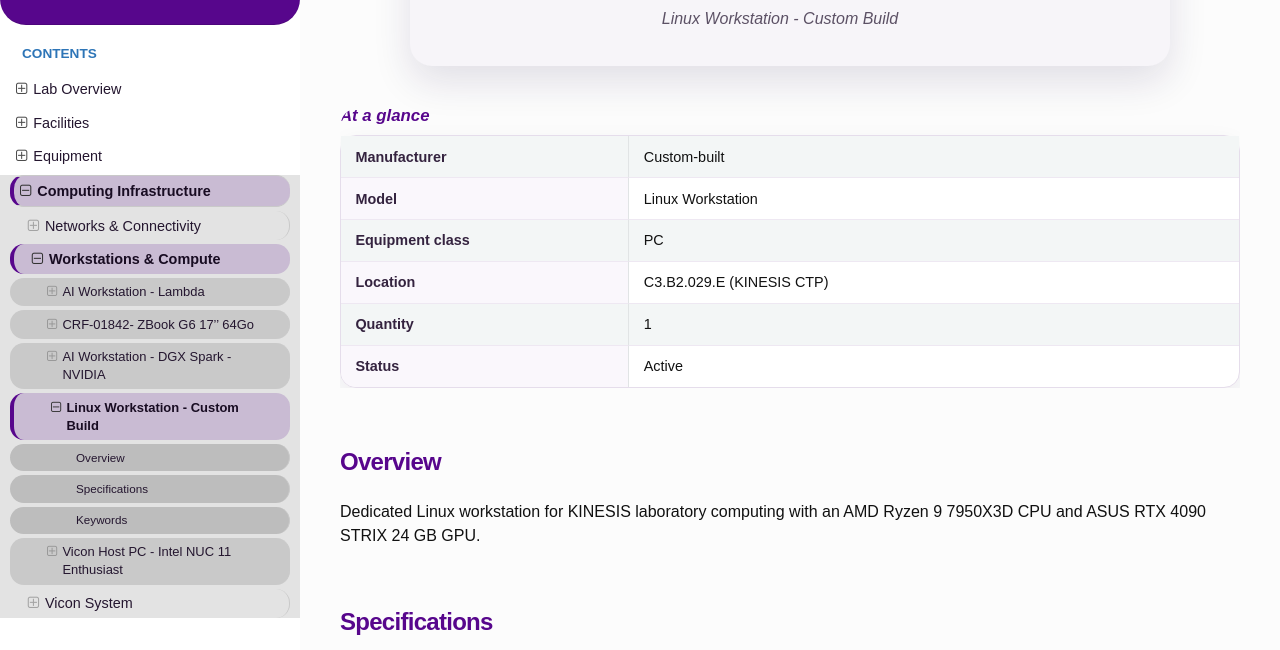
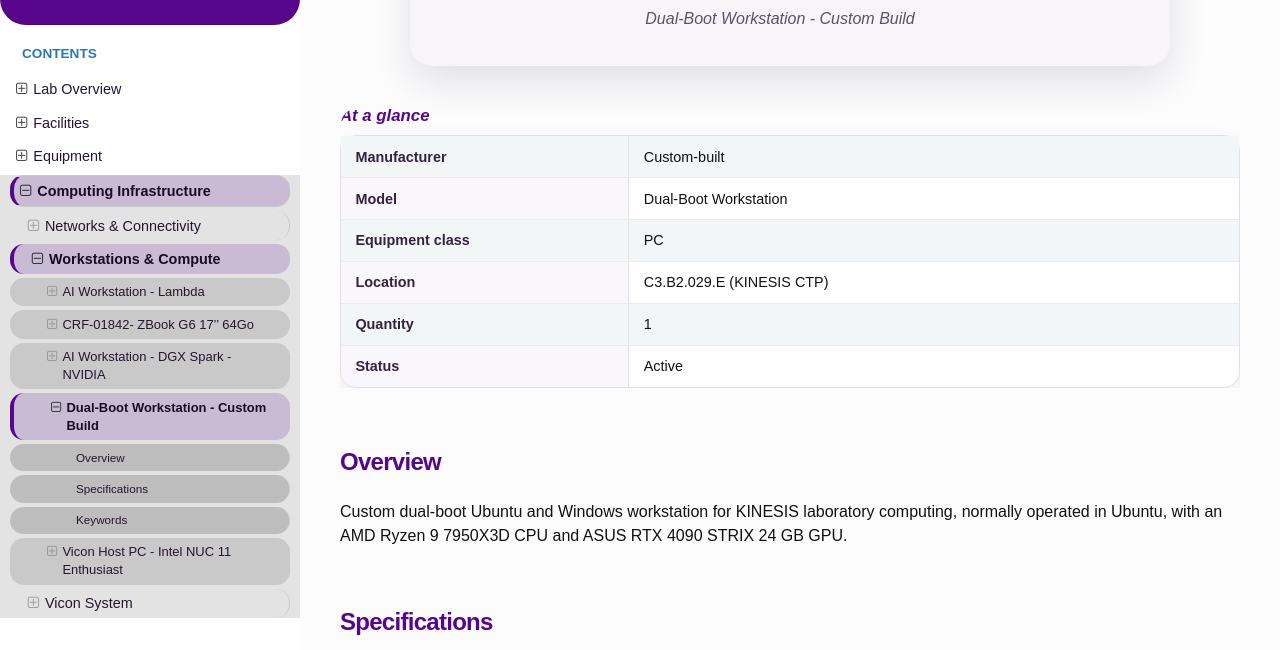
Before and after one commit to KinesisCTP/rtd-kinesis, a Sphinx documentation site: the page built from docs/source/4-computing/workstations/dual-boot-workstation.rst, in a window 1280 px wide and 900 px high, scrolled down 390 px, cut to the strip 250-900 px from the top of the window. Built offline with Sphinx 7.4.7 and the Read the Docs theme 3.1.0, drawn with Linux system fonts in a browser that asks for light colours; some of the changed text lies outside the part shown.

Commit message:
Sync public wiki from private source

```diff
--- a/docs/source/4-computing/workstations/linux-workstation.rst
+++ b/docs/source/4-computing/workstations/dual-boot-workstation.rst
@@ -1,21 +1,21 @@
 .. GENERATED FROM THE KINESIS VAULT — DO NOT EDIT THIS PAGE DIRECTLY.
 .. equipment_id: a590da10-7154-4137-951d-1eab90b3c086
 
-================================
-Linux Workstation - Custom Build
-================================
+====================================
+Dual-Boot Workstation - Custom Build
+====================================
 
 .. container:: equipment-kicker
 
-   Custom-built · Linux Workstation
+   Custom-built · Dual-Boot Workstation
 
 .. figure:: ../../_static/images/workstation-linux.jpg
-   :alt: Linux Workstation - Custom Build
+   :alt: Dual-Boot Workstation - Custom Build
    :class: equipment-page-image
    :figclass: equipment-page-figure
    :align: center
 
-   Linux Workstation - Custom Build
+   Dual-Boot Workstation - Custom Build
 
 .. list-table:: At a glance
    :class: equipment-facts-table
@@ -25,7 +25,7 @@ Linux Workstation - Custom Build
    * - **Manufacturer**
      - Custom-built
    * - **Model**
-     - Linux Workstation
+     - Dual-Boot Workstation
    * - **Equipment class**
      - PC
    * - **Location**
@@ -41,7 +41,7 @@ Linux Workstation - Custom Build
 Overview
 --------
 
-Dedicated Linux workstation for KINESIS laboratory computing with an AMD Ryzen 9 7950X3D CPU and ASUS RTX 4090 STRIX 24 GB GPU.
+Custom dual-boot Ubuntu and Windows workstation for KINESIS laboratory computing, normally operated in Ubuntu, with an AMD Ryzen 9 7950X3D CPU and ASUS RTX 4090 STRIX 24 GB GPU.
 
 Specifications
 --------------
@@ -52,7 +52,7 @@ Specifications
    :header-rows: 0
 
    * - **Operating system**
-     - Ubuntu Linux
+     - Ubuntu Linux (primary); Microsoft Windows (secondary dual-boot installation)
    * - **Processor**
      - AMD Ryzen 9 7950X3D (16 cores / 32 threads)
    * - **Graphics / accelerator**
@@ -75,7 +75,7 @@ Specifications
 Keywords
 --------
 
-``workstation`` · ``PC`` · ``compute`` · ``Linux`` · ``GPU compute``
+``workstation`` · ``PC`` · ``compute`` · ``Linux`` · ``Windows`` · ``dual boot`` · ``GPU compute``
 
 
 .. include:: /_includes/contact-lab-manager.inc
--- a/docs/source/4-computing/workstations/index.rst
+++ b/docs/source/4-computing/workstations/index.rst
@@ -15,7 +15,7 @@ provide specifications, access information, operating guidance, and related reso
    ai-workstation
    creaform-control-laptop
    dgx-spark
-   linux-workstation
+   dual-boot-workstation
    vicon-pc
 
 .. END GENERATED EQUIPMENT PAGES
```
Also changed, not shown: docs/source/2-facilities/arena.rst (+27 -2 lines), test_process_and_network_policies.py (+6 -1 lines), docs/source/_static/data/equipment.json.
